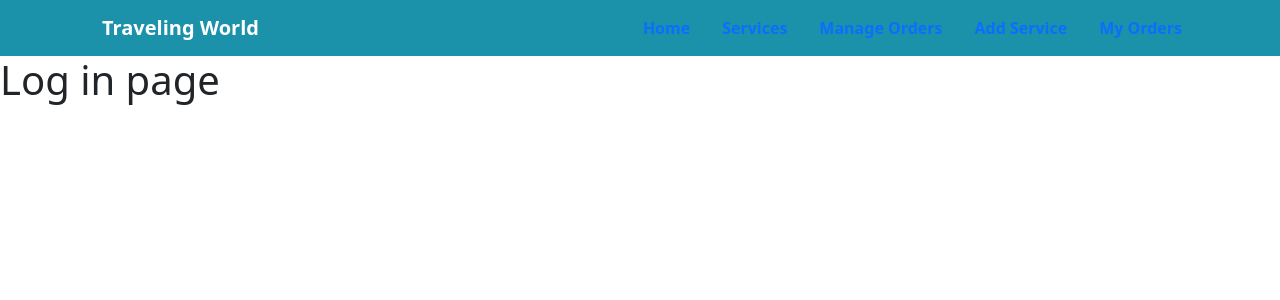
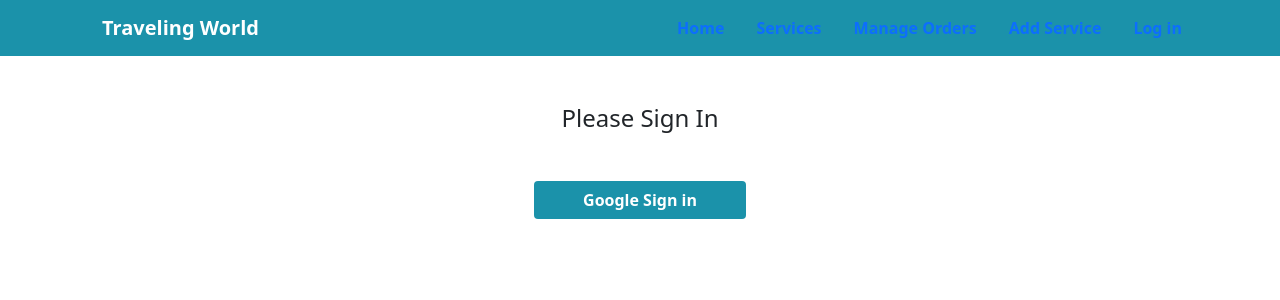
Before and after one commit to engr-mahmudul/Tourism-Related-website-front-end, a React (Create React App) app: page /login in a window 1280 px wide. Shown: the top 300 px of the page. Built offline with nearby package versions, Linux system fonts and the light colour scheme; no server answers.

Commit message:
Firebase install and Google sign in completed

```diff
--- a/package.json
+++ b/package.json
@@ -3,10 +3,14 @@
   "version": "0.1.0",
   "private": true,
   "dependencies": {
+    "@fortawesome/fontawesome-svg-core": "^1.2.36",
+    "@fortawesome/free-solid-svg-icons": "^5.15.4",
+    "@fortawesome/react-fontawesome": "^0.1.16",
     "@testing-library/jest-dom": "^5.14.1",
     "@testing-library/react": "^11.2.7",
     "@testing-library/user-event": "^12.8.3",
     "bootstrap": "^5.1.3",
+    "firebase": "^9.2.0",
     "react": "^17.0.2",
     "react-bootstrap": "^2.0.1",
     "react-dom": "^17.0.2",
--- a/src/App.js
+++ b/src/App.js
@@ -7,10 +7,12 @@ import ManageOrders from './contents/ManageOrders/ManageOrders';
 import PageNotFound from './contents/PageNotFound/PageNotFound';
 import 'bootstrap/dist/css/bootstrap.min.css';
 import Navigation from './contents/Navigation/Navigation';
+import AuthProvider from './context/AuthProvider';
 
 function App() {
   return (
     <div className="">
+      <AuthProvider>
         <BrowserRouter>
           <Navigation></Navigation>
           <Switch>
@@ -35,6 +37,7 @@ function App() {
             </Route>
           </Switch>
         </BrowserRouter>
+      </AuthProvider>
 
     </div>
   );
--- /dev/null
+++ b/src/Firebase/firebase.config.js
@@ -0,0 +1,9 @@
+const firebaseConfig = {
+    apiKey: "AIzaSyAh8UZ1YJcXAwjLQu0jf-wM9k0KUNIGsxM",
+    authDomain: "assignment-11-86bbc.firebaseapp.com",
+    projectId: "assignment-11-86bbc",
+    storageBucket: "assignment-11-86bbc.appspot.com",
+    messagingSenderId: "701698843609",
+    appId: "1:701698843609:web:6fa531cd0db32aa6c92fc8"
+};
+export default firebaseConfig;
--- /dev/null
+++ b/src/Firebase/firebase.init.js
@@ -0,0 +1,7 @@
+import { initializeApp } from "firebase/app";
+import firebaseConfig from "./firebase.config";
+
+const initializeAuthentication = () => {
+    initializeApp(firebaseConfig);
+}
+export default initializeAuthentication;
--- a/src/contents/Banner/Banner.css
+++ b/src/contents/Banner/Banner.css
@@ -2,7 +2,7 @@
 .google-fonts{
   font-family: 'Alfa Slab One', cursive;
   font-size:50px;
-  margin-bottom: 120px;
+  margin-bottom: 180px;
 
 
 }
--- /dev/null
+++ b/src/contents/Login/Login.css
@@ -0,0 +1,5 @@
+.login-page{
+    display: flex;
+    justify-content: center;
+    align-items: center;
+}
--- a/src/contents/Login/Login.js
+++ b/src/contents/Login/Login.js
@@ -1,10 +1,37 @@
 import React from 'react';
+import { useHistory, useLocation } from 'react-router';
+import useAuth from '../../hooks/useAuth';
+import './Login.css'
 
 const Login = () => {
+    const { user, error, isLoading, isLogIn,
+        setUser, setError, setIsLoading, setIsLogIn, signInWithGoogle, logOut } = useAuth();
+    const location = useLocation();
+    const history = useHistory();
+    const redirect_url = location.state?.from || '/';
+    const handleGoogleSignIn = () => {
+        signInWithGoogle()
+            .then((result) => {
+                console.log(result.user)
+                setError('');
+                history.push(redirect_url);
+            })
+            .finally(() => setIsLoading(false))
+            .catch((error) => {
+                setError(error.message);
+            });
+    }
     return (
-        <div>
-            <h1>Log in page</h1>
-        </div>
+        <div className='login-page'>
+            <div>
+                <h4 className='my-5 text-center'>Please Sign In</h4>
+                <div className='pb-4 my-5'>
+                    <button className='btn px-5' style={{ backgroundColor: '#1B92AA', color: 'white', fontWeight: "700" }}
+                        onClick={handleGoogleSignIn}
+                    > Google Sign in</button>
+                </div>
+            </div>
+        </div >
     );
 };
 
--- a/src/contents/Navigation/Navigation.css
+++ b/src/contents/Navigation/Navigation.css
@@ -16,3 +16,6 @@
     height: 30px;
     border-radius: 50%;
 }
+nav-container a{
+    color: white;
+}
--- a/src/contents/Navigation/Navigation.js
+++ b/src/contents/Navigation/Navigation.js
@@ -6,14 +6,18 @@ import { HashLink } from 'react-router-hash-link';
 
 import './Navigation.css'
 import navLogo from '../../images/nav-image/nav-icon.png'
-
+import useAuth from '../../hooks/useAuth';
+import { FontAwesomeIcon } from '@fortawesome/react-fontawesome'
+import { faSignOutAlt } from '@fortawesome/free-solid-svg-icons'
 
 
 const Navigation = () => {
+    const userIcon = <FontAwesomeIcon icon={faSignOutAlt} />
+    const { user, logOut } = useAuth();
 
     return (
         <>
-            <Navbar className='nav-bg py-2' sticky="top" collapseOnSelect expand="lg" >
+            <Navbar className='nav-bg py-2 nav-container' sticky="top" collapseOnSelect expand="lg" >
                 <Container>
                     <Navbar.Brand >
                         {/* <img src={navLogo} style={{ height: "50px", width: "60px", border: "2px solid white", borderRadius: "50%", padding: "7px" }} alt="" /> */}
@@ -28,14 +32,14 @@ const Navigation = () => {
                         <Nav.Link as={HashLink} to="/home#services">Services</Nav.Link>
                         <Nav.Link as={HashLink} to="/manageOrders" >Manage Orders</Nav.Link>
                         <Nav.Link as={HashLink} to="/addService" >Add Service</Nav.Link>
-                        <Nav.Link as={HashLink} to="" >My Orders</Nav.Link>
+                        {/* <Nav.Link as={HashLink} to="" >My Orders</Nav.Link> */}
 
-                        {/* {user?.email ?
+                        {user?.email ?
                             <Nav className='ml-4'>
 
-                                <span> <Button onClick={logOut} className='mr-2' style={{border:'none',outline:'none',fontSize:'larger',backgroundColor: '#1b92aa'}}> {userIcon} </Button> <span style={{color:'yellow', fontWeight:'700'}}>{user.displayName}</span></span>
+                                <Nav.Link as={HashLink} to="/manageOrders" >My Orders</Nav.Link> <span> <Button onClick={logOut} className='mr-2' style={{ border: 'none', outline: 'none', fontSize: 'larger', backgroundColor: '#1b92aa' }}> {userIcon} </Button> <span style={{ color: 'yellow', fontWeight: '700' }}>{user.displayName}</span></span>
                             </Nav> :
-                            <Nav.Link as={HashLink} to="/login">Log in</Nav.Link>} */}
+                            <Nav.Link as={HashLink} to="/login">Log in</Nav.Link>}
 
 
                     </Navbar.Collapse>
--- /dev/null
+++ b/src/context/AuthProvider.js
@@ -0,0 +1,16 @@
+import { createContext } from "react";
+import useFirebase from "../hooks/useFirebase";
+
+
+
+export const AuthContext = createContext();
+const AuthProvider = ({ children }) => {
+    const allContext = useFirebase();
+    return (
+        <AuthContext.Provider value={allContext}>
+            {children}
+        </AuthContext.Provider>
+    );
+};
+
+export default AuthProvider;
--- /dev/null
+++ b/src/hooks/useAuth.js
@@ -0,0 +1,9 @@
+import { useContext } from "react";
+import { AuthContext } from "../context/AuthProvider";
+
+
+
+const useAuth = () => {
+    return useContext(AuthContext);
+}
+export default useAuth;
--- /dev/null
+++ b/src/hooks/useFirebase.js
@@ -0,0 +1,45 @@
+import { getAuth, signInWithPopup, GoogleAuthProvider, onAuthStateChanged, signOut } from "firebase/auth";
+import { useEffect, useState } from "react";
+import initializeAuthentication from "../Firebase/firebase.init";
+
+initializeAuthentication();
+
+const useFirebase = () => {
+    const [user, setUser] = useState({});
+    const [error, setError] = useState('');
+    const [isLogIn, setIsLogIn] = useState(false);
+    const [isLoading, setIsLoading] = useState(true);
+
+    const auth = getAuth();
+    const googleProvider = new GoogleAuthProvider();
+
+    // -------------------------Google Sign in Authentication-----------------------
+    const signInWithGoogle = () => {
+        setIsLoading(true)
+        return signInWithPopup(auth, googleProvider);
+
+    }
+    // -----------------------------------sign out---------------------------
+    const logOut = () => {
+        signOut(auth).then(() => {
+            setUser({})
+        }).catch((error) => {
+            // An error happened.
+        });
+    }
+    // -------------------------state ovserber of firebase------------------
+    useEffect(() => {
+        onAuthStateChanged(auth, (user) => {
+            if (user) {
+                setUser(user);
+            }
+            setIsLoading(false)
+        });
+    }, [])
+    return {
+        user, error, isLoading, isLogIn,
+        setUser, setError, setIsLoading, setIsLogIn, signInWithGoogle, logOut
+    }
+
+}
+export default useFirebase;
```
Also changed, not shown: 1 other file (tests, documents, lock files or other folders). Lines whose indentation alone changed are shown as unchanged.
